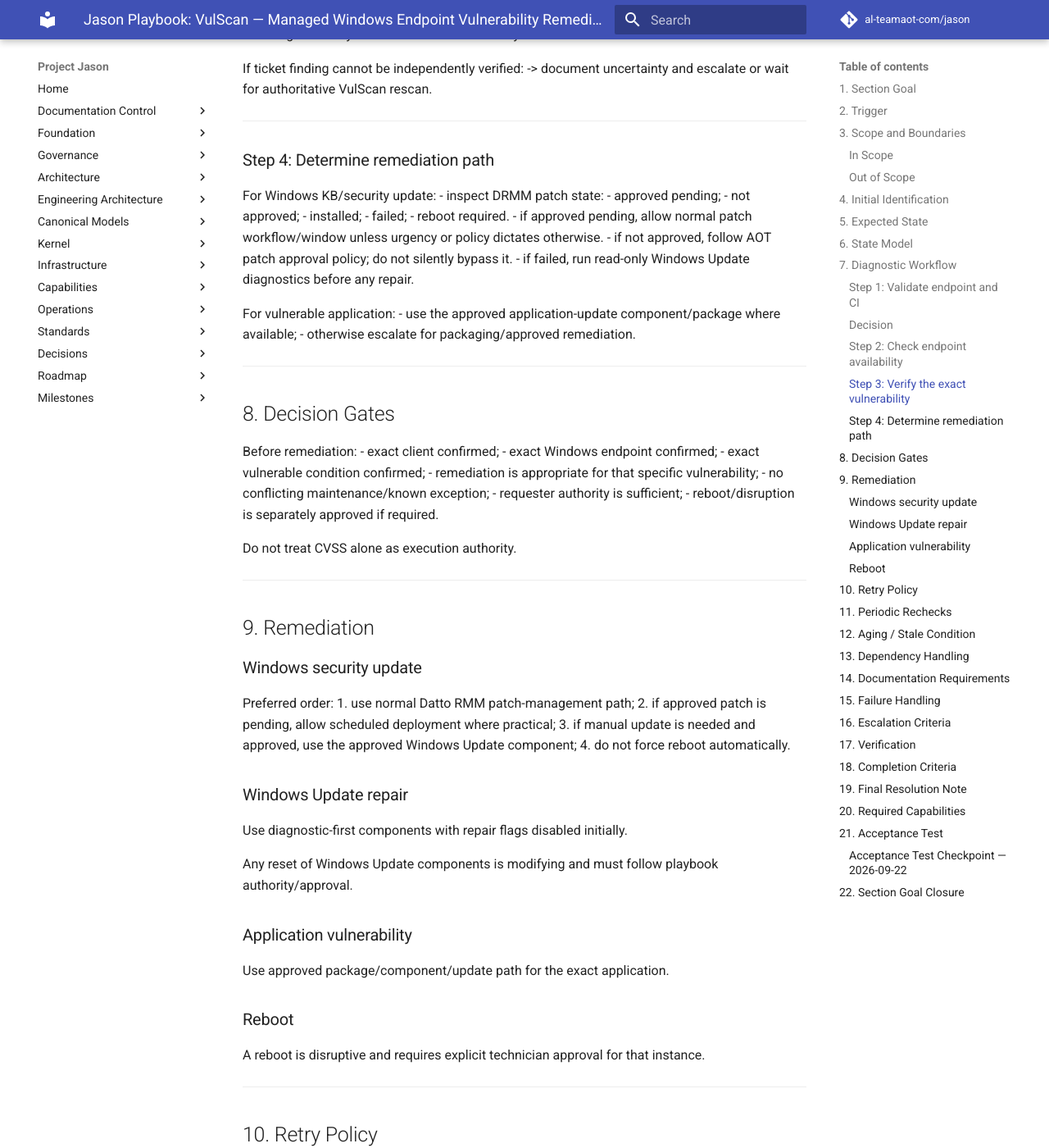
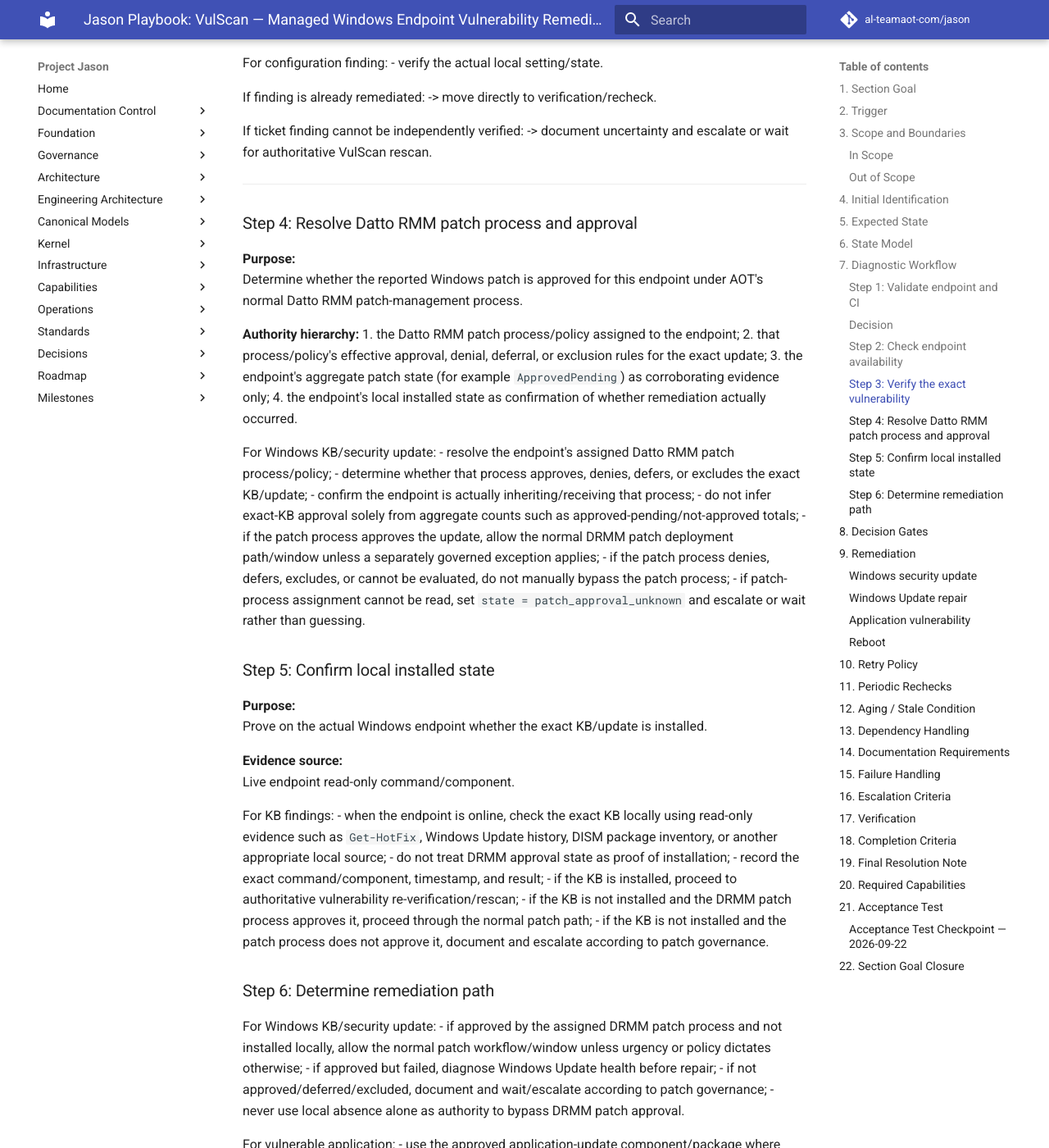
Before and after one commit to al-teamaot-com/jason, an MkDocs documentation site: the page built from docs/playbooks/Jason-VulScan-Managed-Windows-Endpoint-Vulnerability-Remediation.md, in a window 1280 px wide and 1400 px high, scrolled down 4055 px. Shown: the whole window at 82% size. Built offline with MkDocs 1.6.1 and Material for MkDocs 9.7.7, drawn with Linux system fonts in a browser that asks for light colours; comment, search, counter and statistics services are not loaded; some of the changed text lies outside the part shown.

Commit message:
Use DRMM patch process as approval authority and require local KB verification

```diff
--- a/docs/playbooks/Jason-VulScan-Managed-Windows-Endpoint-Vulnerability-Remediation.md
+++ b/docs/playbooks/Jason-VulScan-Managed-Windows-Endpoint-Vulnerability-Remediation.md
@@ -9,6 +9,7 @@
 - the ticket is matched to the correct client and managed Windows endpoint;
 - the Autotask CI is associated when available;
 - the exact vulnerability/KB/software condition is independently verified;
+- Windows patch approval is determined from the Datto RMM patch process/policy assigned to the endpoint, with device patch state used as corroborating evidence;
 - remediation follows the approved Windows patch/software-update path;
 - disruptive actions such as reboot require explicit technician approval for that instance;
 - the vulnerability is re-verified after remediation;
@@ -106,6 +107,7 @@
 - `out_of_scope_non_windows`
 - `waiting_for_patch_window`
 - `waiting_for_approval`
+- `patch_approval_unknown`
 - `blocked`
 - `escalated`
 
@@ -184,18 +186,49 @@
 
 ---
 
-### Step 4: Determine remediation path
+### Step 4: Resolve Datto RMM patch process and approval
+
+**Purpose:**
+Determine whether the reported Windows patch is approved for this endpoint under AOT's normal Datto RMM patch-management process.
+
+**Authority hierarchy:**
+1. the Datto RMM patch process/policy assigned to the endpoint;
+2. that process/policy's effective approval, denial, deferral, or exclusion rules for the exact update;
+3. the endpoint's aggregate patch state (for example `ApprovedPending`) as corroborating evidence only;
+4. the endpoint's local installed state as confirmation of whether remediation actually occurred.
 
 For Windows KB/security update:
-- inspect DRMM patch state:
-  - approved pending;
-  - not approved;
-  - installed;
-  - failed;
-  - reboot required.
-- if approved pending, allow normal patch workflow/window unless urgency or policy dictates otherwise.
-- if not approved, follow AOT patch approval policy; do not silently bypass it.
-- if failed, run read-only Windows Update diagnostics before any repair.
+- resolve the endpoint's assigned Datto RMM patch process/policy;
+- determine whether that process approves, denies, defers, or excludes the exact KB/update;
+- confirm the endpoint is actually inheriting/receiving that process;
+- do not infer exact-KB approval solely from aggregate counts such as approved-pending/not-approved totals;
+- if the patch process approves the update, allow the normal DRMM patch deployment path/window unless a separately governed exception applies;
+- if the patch process denies, defers, excludes, or cannot be evaluated, do not manually bypass the patch process;
+- if patch-process assignment cannot be read, set `state = patch_approval_unknown` and escalate or wait rather than guessing.
+
+### Step 5: Confirm local installed state
+
+**Purpose:**
+Prove on the actual Windows endpoint whether the exact KB/update is installed.
+
+**Evidence source:**
+Live endpoint read-only command/component.
+
+For KB findings:
+- when the endpoint is online, check the exact KB locally using read-only evidence such as `Get-HotFix`, Windows Update history, DISM package inventory, or another appropriate local source;
+- do not treat DRMM approval state as proof of installation;
+- record the exact command/component, timestamp, and result;
+- if the KB is installed, proceed to authoritative vulnerability re-verification/rescan;
+- if the KB is not installed and the DRMM patch process approves it, proceed through the normal patch path;
+- if the KB is not installed and the patch process does not approve it, document and escalate according to patch governance.
+
+### Step 6: Determine remediation path
+
+For Windows KB/security update:
+- if approved by the assigned DRMM patch process and not installed locally, allow the normal patch workflow/window unless urgency or policy dictates otherwise;
+- if approved but failed, diagnose Windows Update health before repair;
+- if not approved/deferred/excluded, document and wait/escalate according to patch governance;
+- never use local absence alone as authority to bypass DRMM patch approval.
 
 For vulnerable application:
 - use the approved application-update component/package where available;
@@ -209,6 +242,9 @@
 - exact client confirmed;
 - exact Windows endpoint confirmed;
 - exact vulnerable condition confirmed;
+- assigned DRMM patch process/policy has been resolved for Windows patch findings;
+- exact KB approval is known from that patch process/policy;
+- local endpoint evidence confirms whether the KB is installed;
 - remediation is appropriate for that specific vulnerability;
 - no conflicting maintenance/known exception;
 - requester authority is sufficient;
@@ -412,6 +448,8 @@
 - Autotask configuration search/read;
 - DRMM endpoint search/read;
 - DRMM patch/audit visibility;
+- DRMM patch process/policy assignment read;
+- exact patch approval/effective-state read by KB/update;
 - DRMM component search/execute;
 - job status/output;
 - read-only Windows Update diagnostics;
@@ -419,6 +457,8 @@
 - deferred recheck support.
 
 Needed:
+- governed DRMM patch process/policy read by endpoint;
+- governed exact-KB approval/effective-state read;
 - governed VulScan finding search/read;
 - governed VulScan rescan/request-rescan;
 - vulnerability finding -> client/device correlation;
@@ -445,13 +485,14 @@
 2. CI association;
 3. offline waiting behavior;
 4. exact KB verification when endpoint returns;
-5. patch-state decision;
-6. remediation without unauthorized reboot;
-7. bounded retries;
-8. verification;
-9. documentation;
-10. completion/escalation;
-11. rescan-gap handling.
+5. resolve the endpoint's assigned DRMM patch process/policy and determine exact-KB approval;
+6. confirm `KB5121003` installed/not-installed from the live endpoint;
+7. remediation without unauthorized reboot;
+8. bounded retries;
+9. verification;
+10. documentation;
+11. completion/escalation;
+12. rescan-gap handling.
 
 Do not modify the endpoint solely because this playbook is being authored.
 
@@ -484,7 +525,7 @@
 - Current acceptance-test state: `waiting_for_endpoint`.
 - Direct authoritative VulScan finding/read/rescan remains unavailable and is tracked as `TODO-CONN-007`.
 
-**Next acceptance step:** when the same endpoint returns online, verify `KB5121003` locally before any remediation, then continue through patch-state decision, remediation if still required, and final verification.
+**Next acceptance step:** when the same endpoint returns online, first resolve the assigned DRMM patch process/policy and exact-KB approval, then verify `KB5121003` locally on the endpoint before any remediation. Use patch-process approval as authority and local installed state as confirmation, then continue through remediation if still required and final verification.
 
 
 ---
```
